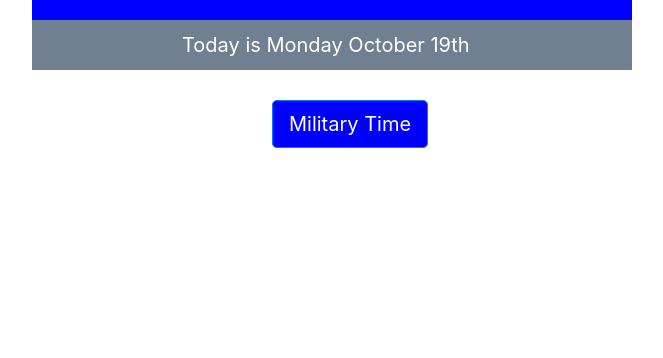
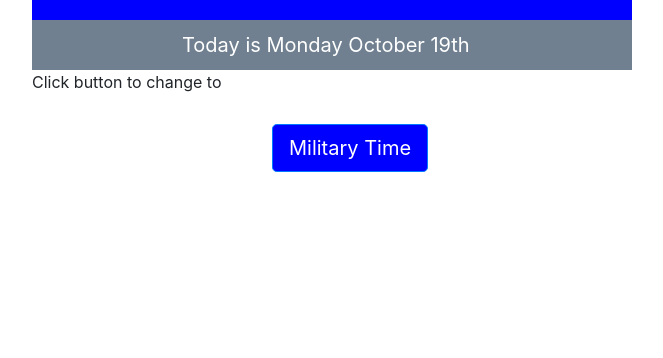
Before and after one commit to Trevorton27/digitalJsClock-, a plain HTML site: page index.html in a window 1280 px wide. Shown: the part 442-800 px from the top of the page, without its empty margins (308-971 px from the left). Drawn offline with nearby package versions, Linux system fonts and the light colour scheme.

Commit message:
added description above time change button

```diff
--- a/index.html
+++ b/index.html
@@ -20,6 +20,7 @@
       <div class="clock-wrap">
         <div class="clock"></div>
         <div class="date"></div>
+        <div>Click button to change to </div>
         <button id="timechange-button" type="submit" class="btn btn-primary btn-lg" onclick="this.blur();"></button>
       </div>
     </div>
```
